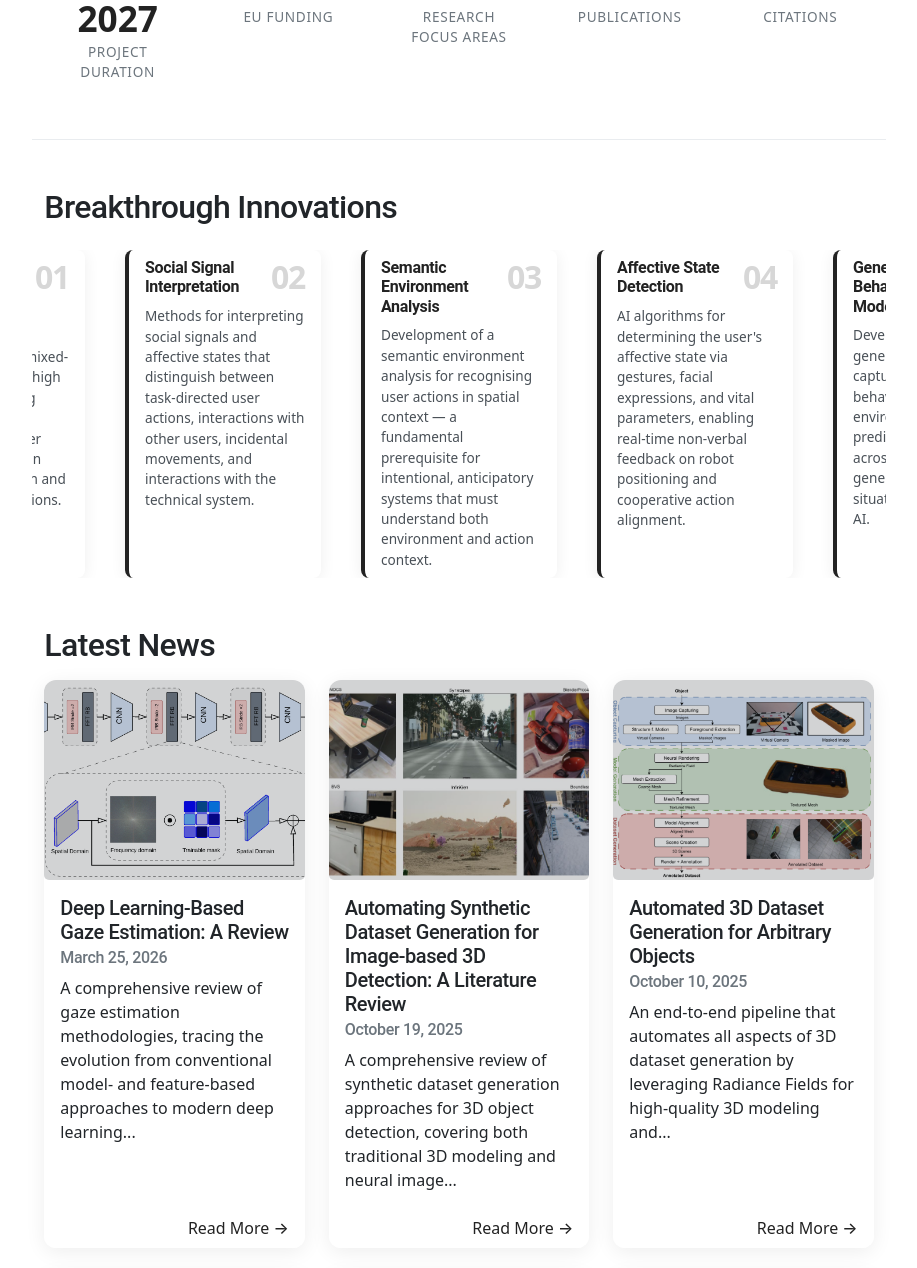
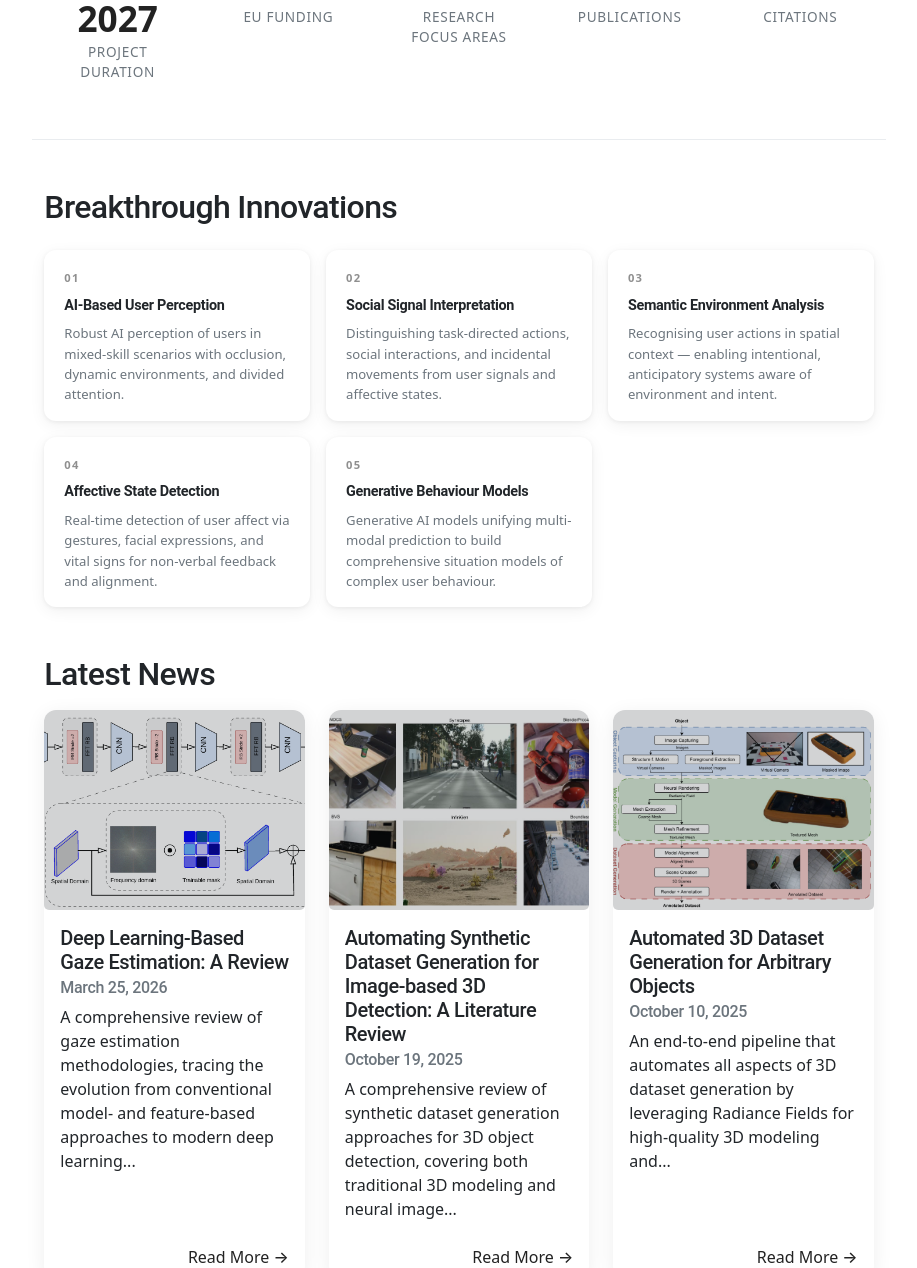
Before and after one commit to ovgu-nit/enabling, a Jekyll site: the page built from pages/home.md, in a window 1280 px wide, cut to the strip 891-2159 px from the top of the page. Shown: the whole strip, without its empty margins (181-1098 px from the left). Built offline with Jekyll 4.4.1, drawn with Linux system fonts in a browser that asks for light colours.

Commit message:
Update innovation card layout

```diff
--- a/_layouts/home.html
+++ b/_layouts/home.html
@@ -77,41 +77,31 @@ remark: See also page.layout == 'home' in head.html and header.html.
 
   <h2 class="mt-5 mb-4">Breakthrough Innovations</h2>
 
-  <div class="row innovations mb-5 d-flex justify-content-center align-items-stretch flex-nowrap overflow-auto" style="gap:1rem;">
-    <div class="col-12 col-sm-6 col-md-4 col-lg-2 flex-shrink-1 d-flex align-items-stretch" style="min-width:220px; max-width:260px;">
-      <div class="innovation-card flex-fill py-2 px-3">
+  <div class="innovations-grid mb-5">
+    <div class="innovation-card">
       <div class="innovation-number">01</div>
       <h6 class="innovation-title">AI-Based User Perception</h6>
-        <p class="small">Development of AI methods for user perception in real mixed-skill scenarios with high occlusion, changing environments, and complex tasks under distributed attention between the human and the robot's own actions.</p>
+      <p>Robust AI perception of users in mixed-skill scenarios with occlusion, dynamic environments, and divided attention.</p>
     </div>
-    </div>
-    <div class="col-12 col-sm-6 col-md-4 col-lg-2 flex-shrink-1 d-flex align-items-stretch" style="min-width:220px; max-width:260px;">
-      <div class="innovation-card flex-fill py-2 px-3">
+    <div class="innovation-card">
       <div class="innovation-number">02</div>
       <h6 class="innovation-title">Social Signal Interpretation</h6>
-        <p class="small">Methods for interpreting social signals and affective states that distinguish between task-directed user actions, interactions with other users, incidental movements, and interactions with the technical system.</p>
+      <p>Distinguishing task-directed actions, social interactions, and incidental movements from user signals and affective states.</p>
     </div>
-    </div>
-    <div class="col-12 col-sm-6 col-md-4 col-lg-2 flex-shrink-1 d-flex align-items-stretch" style="min-width:220px; max-width:260px;">
-      <div class="innovation-card flex-fill py-2 px-3">
+    <div class="innovation-card">
       <div class="innovation-number">03</div>
       <h6 class="innovation-title">Semantic Environment Analysis</h6>
-        <p class="small">Development of a semantic environment analysis for recognising user actions in spatial context &mdash; a fundamental prerequisite for intentional, anticipatory systems that must understand both environment and action context.</p>
+      <p>Recognising user actions in spatial context &mdash; enabling intentional, anticipatory systems aware of environment and intent.</p>
     </div>
-    </div>
-    <div class="col-12 col-sm-6 col-md-4 col-lg-2 flex-shrink-1 d-flex align-items-stretch" style="min-width:220px; max-width:260px;">
-      <div class="innovation-card flex-fill py-2 px-3">
+    <div class="innovation-card">
       <div class="innovation-number">04</div>
       <h6 class="innovation-title">Affective State Detection</h6>
-        <p class="small">AI algorithms for determining the user's affective state via gestures, facial expressions, and vital parameters, enabling real-time non-verbal feedback on robot positioning and cooperative action alignment.</p>
+      <p>Real-time detection of user affect via gestures, facial expressions, and vital signs for non-verbal feedback and alignment.</p>
     </div>
-    </div>
-    <div class="col-12 col-sm-6 col-md-4 col-lg-2 flex-shrink-1 d-flex align-items-stretch" style="min-width:220px; max-width:260px;">
-      <div class="innovation-card flex-fill py-2 px-3">
+    <div class="innovation-card">
       <div class="innovation-number">05</div>
       <h6 class="innovation-title">Generative Behaviour Models</h6>
-        <p class="small">Development of generative models for capturing complex user behaviour in mixed-skill environments, unifying prediction methods across modalities to generate comprehensive situation models using AI.</p>
-      </div>
+      <p>Generative AI models unifying multi-modal prediction to build comprehensive situation models of complex user behaviour.</p>
     </div>
   </div>
 
--- a/_sass/_custom.scss
+++ b/_sass/_custom.scss
@@ -36,50 +36,55 @@ h1, h2, h3, h4, h5, h6 {
 
 // --- Breakthrough Innovation Cards ---
 
+.innovations-grid {
+  display: grid;
+  gap: 1rem;
+  grid-template-columns: repeat(auto-fit, minmax(200px, 1fr));
+}
+
+@media (max-width: 575px) {
+  .innovations-grid {
+    grid-template-columns: 1fr;
+  }
+}
+
 .innovation-card {
-  border-left: 4px solid $primary;
-  border-radius: 0.5rem;
-  box-shadow: 0 2px 16px rgba(0, 0, 0, 0.07);
-  height: 100%;
-  padding: 1rem 0.75rem 1rem 1.25rem;
-  position: relative;
-  transition: box-shadow 0.3s ease, transform 0.3s ease;
-  min-width: 180px;
-  max-width: 260px;
+  background: $white;
+  border-radius: 0.75rem;
+  box-shadow: 0 1px 4px rgba(0, 0, 0, 0.06), 0 4px 16px rgba(0, 0, 0, 0.06);
   display: flex;
   flex-direction: column;
-  justify-content: flex-start;
+  padding: 1.25rem 1.25rem 1rem;
+  position: relative;
+  transition: box-shadow 0.25s ease, transform 0.25s ease;
 
   &:hover {
-    box-shadow: 0 8px 28px rgba(0, 0, 0, 0.13);
+    box-shadow: 0 4px 8px rgba(0, 0, 0, 0.06), 0 12px 32px rgba(0, 0, 0, 0.1);
     transform: translateY(-3px);
   }
 
   .innovation-number {
     color: $primary;
-    font-size: 2rem;
-    font-weight: 900;
-    letter-spacing: -0.04em;
-    line-height: 1;
+    font-size: 0.7rem;
+    font-weight: 700;
+    letter-spacing: 0.12em;
     margin-bottom: 0.6rem;
-    opacity: 0.18;
-    position: absolute;
-    right: 1rem;
-    top: 0.7rem;
+    opacity: 0.5;
+    text-transform: uppercase;
   }
 
   .innovation-title {
-    color: $primary;
-    font-size: 1rem;
+    color: $gray-900;
+    font-size: 0.9rem;
     font-weight: 700;
-    margin-bottom: 0.6rem;
-    margin-right: 2.5rem;
+    line-height: 1.3;
+    margin-bottom: 0.5rem;
   }
 
   p {
-    color: $gray-700;
-    font-size: 0.85rem;
-    line-height: 1.5;
+    color: $gray-600;
+    font-size: 0.82rem;
+    line-height: 1.55;
     margin-bottom: 0;
   }
 }
```
Lines whose indentation alone changed are shown as unchanged.
